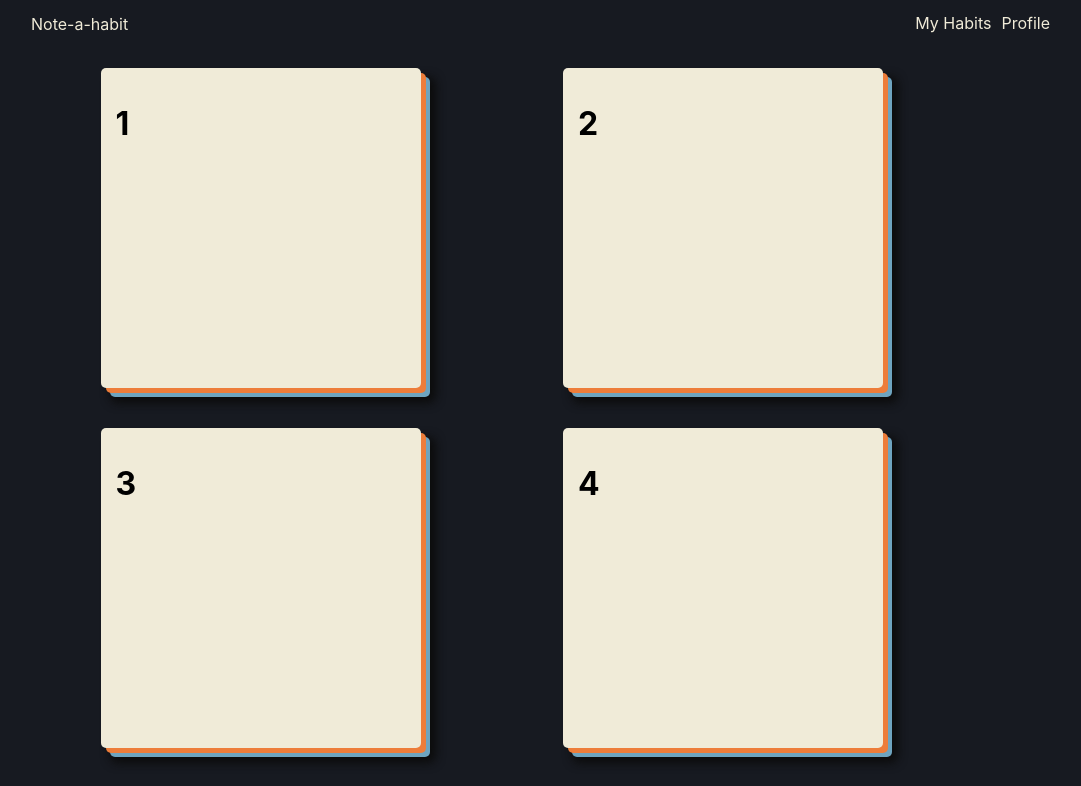
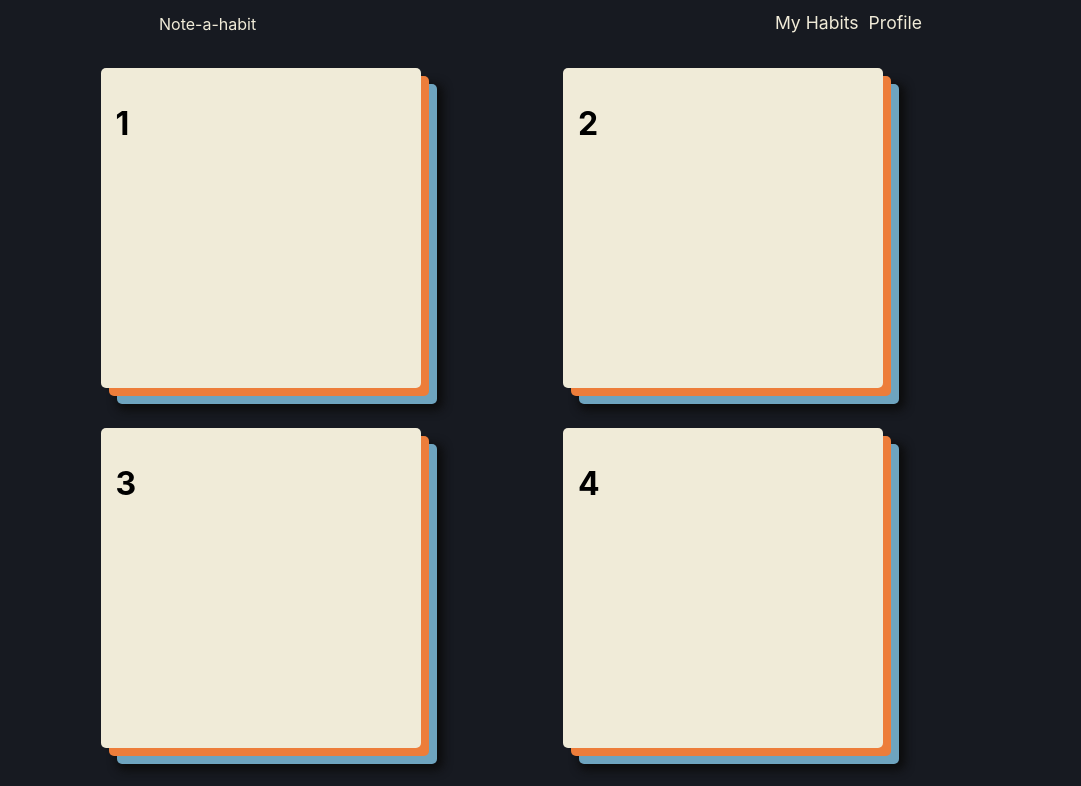
Before and after one commit to Draug0/habit-tracker, a Next.js app: page /habits in a window 1280 px wide. Shown: the top 786 px of the page, without its empty margins (97-1178 px from the left). Built offline with nearby package versions, Linux system fonts and the light colour scheme.

Commit message:
small changes

```diff
--- /dev/null
+++ b/components/molecules/addNewCard/addNewCard.tsx
@@ -0,0 +1,5 @@
+export default function AddNewCard() {
+  return (
+    <div></div>
+  )
+}
--- a/components/molecules/card/card.module.scss
+++ b/components/molecules/card/card.module.scss
@@ -55,8 +55,8 @@ $height: 25vw;
     width: $width;
     height: $height;
     background-color: #6EA4BF;
-    top: 9px;
-    left: 9px;
+    top: 1rem;
+    left: 1rem;
     transition: transform 0.9s ease;
     border-radius: 5px;
     box-shadow: 3px 3px 10px 3px #0c0c0c;
@@ -69,8 +69,8 @@ $height: 25vw;
     width: $width;
     height: $height;
     background-color: #ED7D3A;
-    top: 5px;
-    left: 5px;
+    top: 0.5rem;
+    left: 0.5rem;
     transition: transform 1.1s ease;
     border-radius: 5px;
   }
--- a/components/molecules/navbar/navbar.module.scss
+++ b/components/molecules/navbar/navbar.module.scss
@@ -16,7 +16,7 @@ $neutral: #171A21;
 }
 
 .container {
-  width: 80vw;
+  width: 60vw;
   margin: auto auto;
   margin: 0;
   display: flex;
@@ -40,11 +40,11 @@ $neutral: #171A21;
   li {
     margin: 3px 5px;
     border-bottom: 3px solid $neutral;
-    transition: border 1s ease;
-
+    transition: border 0.7s ease;
+    font-size: 1.1rem;
 
     &:hover {
-      border-bottom: 3px solid red;
+      border-bottom: 3px solid #ED7D3A;
     }
   }
 
--- a/pages/main.module.scss
+++ b/pages/main.module.scss
@@ -1,6 +1,6 @@
 .container {
-    background-color: #171A21;
-    width: 100%;
-    min-height: 70vh;
-    border-radius: 0% 0% 1% 1% / 25% 25% 1% 1%;
+  background-color: #171a21;
+  width: 100%;
+  min-height: 70vh;
+  border-radius: 0% 0% 1% 1% / 25% 25% 1% 1%;
 }
```
